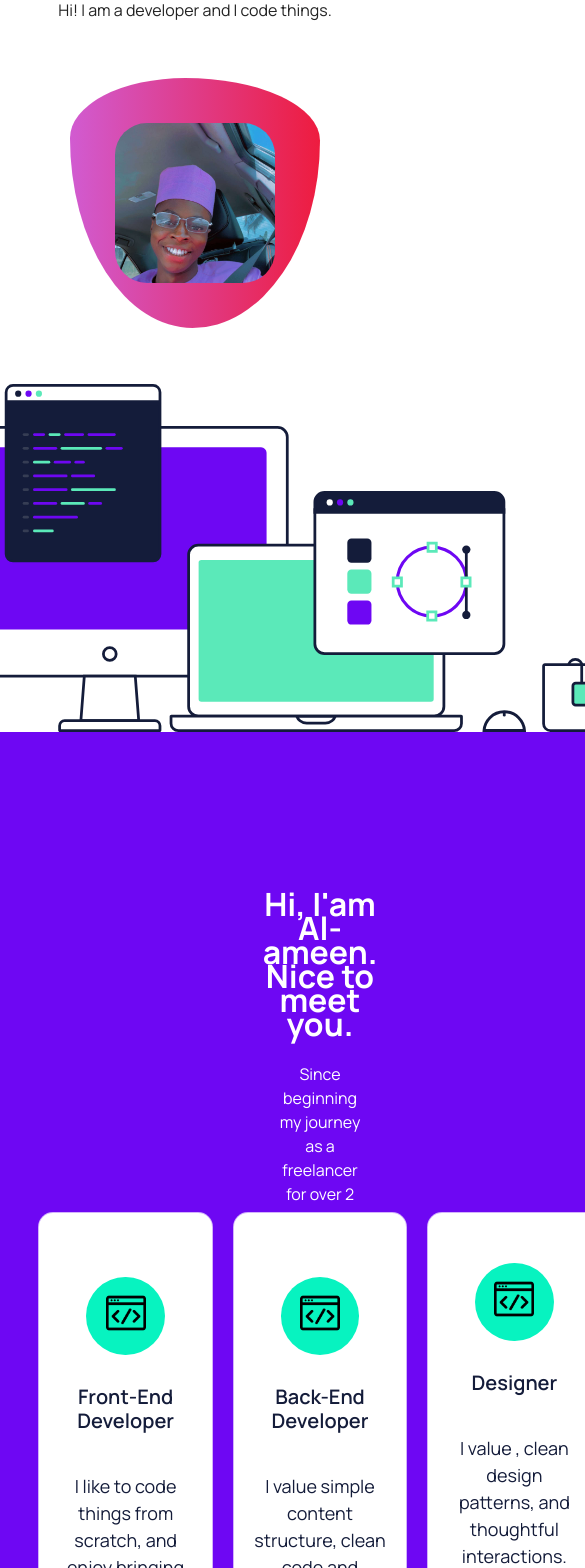
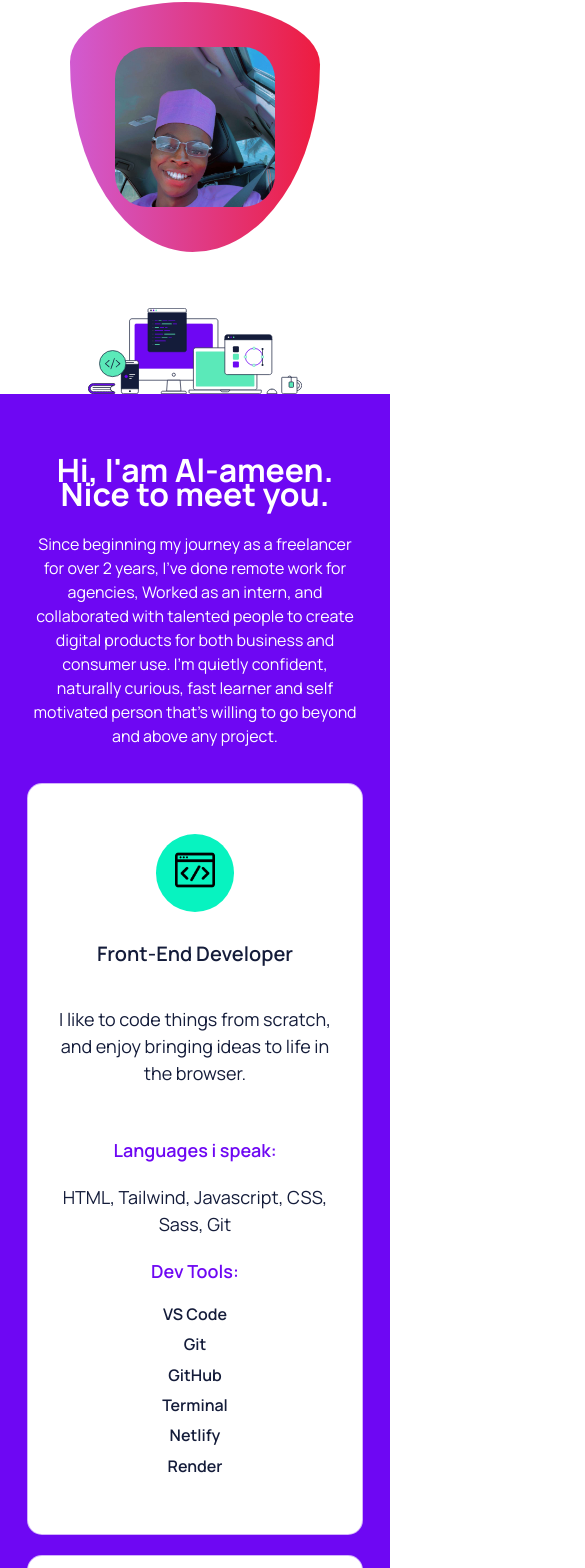
Before and after one commit to alamadrid01/inventory, a React (Vite) app: page / in a window 390 px wide. Shown: the part 408-1976 px from the top of the page, 585 px wide, since content can reach past the window. Built offline with nearby package versions, Linux system fonts and the light colour scheme.

Commit message:
Style: Made the website responsive acrross all screens

```diff
--- a/src/App.css
+++ b/src/App.css
@@ -1,7 +1,5 @@
 #root {
-  max-width: 1280px;
-  margin: 0 auto;
-  padding: 2rem;
+  max-width: 1440px;
   text-align: center;
 }
 
--- a/src/components/Home.jsx
+++ b/src/components/Home.jsx
@@ -4,10 +4,11 @@ import HeroSection from './HeroSection'
 import Startup from './Startup'
 import Testimonies from './Testimonies'
 import Work from './Work'
+import "./styles/Home.scss"
 
 function Home() {
   return (
-    <div>
+    <div className='home'>
         <HeroSection />
         <Work />
         <Startup />
--- a/src/components/Testimonies.jsx
+++ b/src/components/Testimonies.jsx
@@ -30,8 +30,7 @@ function Testimonies() {
               <img src={femi} alt="" />
               <p>
                 “It's a real pleasure to work with Al-ameen and we look forward
-                to work with him again. He’s definitely the kind of guy{" "}
-                <developer></developer> you can trust with a project from start
+                to work with him again. He’s definitely the kind of guy you can trust with a project from start
                 to finish.”
               </p>
               <h3>Bamifemi </h3>
--- a/src/components/styles/Collaboration.scss
+++ b/src/components/styles/Collaboration.scss
@@ -53,3 +53,13 @@
         }
     }
 }
+@media (max-width: 1200px){
+    .collaboration{
+        margin-top: 48rem;
+    }
+}
+@media (max-width: 780px){
+    .collaboration{
+        margin-top: 5rem;
+    }
+}
--- a/src/components/styles/HeroSection.scss
+++ b/src/components/styles/HeroSection.scss
@@ -8,6 +8,8 @@
     // padding: 1rem calc((90vw - 1000px) / 2);
     //   height: 78vh;
     padding-top: 5rem;
+    padding-left: 5rem;
+    padding-right: 5rem;
     display: flex;
     justify-content: center;
     align-items: center;
@@ -36,22 +38,26 @@
       justify-content: center;
       align-items: center;
       position: relative;
+      // max-width: 100%;
+
 
       img {
         width: 160px;
         height: 160px;
         object-fit: cover;
         border-radius: 20%;
+
       }
     }
     .hero-image {
-      max-width: 860px;
+      height: auto;
+      max-width: 63%;
     }
   }
   .about {
     position: relative;
     background: #6e07f3;
-    padding: 10rem 20rem 20rem;
+    padding: 10% 20% 20%;
     display: flex;
     justify-content: center;
     align-items: center;
@@ -71,16 +77,17 @@
     }
 
     .card_holder {
-      top: 25rem;
-      width: 88%;
+      // top: 25rem;
+      bottom: -115%;
+      max-width: 100%;
       position: absolute;
       display: flex;
       justify-content: space-around;
       gap: 20px;
-      padding: 5rem;
+      padding: 5%;
+
 
       .card {
-        width: 350px;
         border: .3px solid  #6d07f34f;
         border-radius: 15px;
         padding: 50px 20px;
@@ -144,4 +151,56 @@
       }
     }
   }
+  @media (max-width: 1024px){
+      .about{
+        .card_holder{
+          top: 20rem;
+          gap: 0;
+        }
+      }
+  }
+  @media (max-width: 780px){
+    .about{
+
+      .card_holder{
+        width: 100%;
+        align-items: center;
+        flex-direction: column;
+        gap: 20px;
+        position: relative;
+        top: 1.2rem;
+        bottom: 0;
+      }
+      .card{
+        width: 100%;
+        max-width: 90%;
+      }
+    }
 }
+  @media (min-width: 780px){
+    .about{
+      .card{
+        width: 350px;
+      }
+    }
+}
+
+  @media (max-width: 768px){
+    .heroSection{
+      h1{
+        font-size: 2rem;
+      }
+      p{
+        font-size: 1.25rem;
+      }
+      .hero-image{
+        max-width: 93%;
+      }
+    }
+    .about{
+      padding: 4rem 2rem 8rem;
+    }
+  }
+
+
+}
--- a/src/components/styles/Home.scss
+++ b/src/components/styles/Home.scss
@@ -1,3 +1,6 @@
 .home{
-
+    margin: 0 auto;
+    max-width: 1440px;
+    box-sizing: border-box;
+    overflow: hidden;
 }
--- a/src/components/styles/Navbar.scss
+++ b/src/components/styles/Navbar.scss
@@ -53,4 +53,23 @@ nav{
         }
     }
   }
+
 }
+
+@media (max-width: 1024px){
+  nav{
+    padding-left: 2rem;
+    padding-right: 2rem;
+
+  }
+}
+
+@media (max-width: 600px){
+  nav{
+    margin-bottom: -1.5rem;
+  .right{
+   display: none;
+
+  }
+}
+}
--- a/src/components/styles/Startup.scss
+++ b/src/components/styles/Startup.scss
@@ -2,7 +2,7 @@
     top: 30rem;
     position: relative;
     background: #6e07f3;
-    padding: 10rem 20rem 15rem;
+    padding: 10% 20% 15%;
     display: flex;
     justify-content: center;
     align-items: center;
@@ -25,7 +25,6 @@
         padding: 0 10px;
         box-sizing: border-box;
         display: flex;
-        flex-wrap: wrap;
         justify-content: center;
         align-items: center;
         gap: 20px;
@@ -35,7 +34,6 @@
         top: 23em;
 
         .card{
-            width: 360px;
             // height: 350px;
             margin-bottom: 8rem;
             border: 1px solid #6d07f34f;
@@ -98,3 +96,42 @@
         }
     }
 }
+@media (max-width: 1024px){
+    .startup{
+     .card-holder{
+      gap: 0;
+     }
+    }
+}
+@media (min-width: 1024px){
+    .startup{
+      margin-bottom: 50rem;
+    }
+}
+@media (min-width: 780px){
+  .startup{
+    .card_holder{
+      .card{
+        width: 360px;
+      }
+    }
+  }
+}
+@media (max-width: 780px){
+    .startup{
+      top: 2rem;
+      padding-left: 2rem;
+      padding-right: 2rem;
+
+      .card-holder{
+        top: 1rem;
+        flex-direction: column;
+        position: relative;
+        gap: 20px;
+        .card{
+          margin-bottom: 0;
+          width: 100%;
+        }
+      }
+    }
+}
--- a/src/components/styles/Testimonies.scss
+++ b/src/components/styles/Testimonies.scss
@@ -1,10 +1,13 @@
 .Testimony{
     position: relative;
+    display: flex;
+    align-items: center;
+    justify-content: center;
   .project{
+    margin: 0 50px;
     position: absolute;
-    bottom: -10rem;
+    bottom: -6rem;
     padding:0 50px ;
-    margin: 1rem calc((90vw - 1000px) / 2);
     height: 8rem;
     background-color: #141c3a;
     color: white;
@@ -62,6 +65,7 @@
 }
 
 .mySwiper {
+  max-width: 80%;
   width: 900px;
 
   .swiper-content {
--- a/src/components/styles/Work.scss
+++ b/src/components/styles/Work.scss
@@ -28,7 +28,6 @@
         padding: 0 10px;
         box-sizing: border-box;
         display: flex;
-        flex-wrap: wrap;
         justify-content: center;
         align-items: center;
         gap: 20px;
@@ -38,8 +37,6 @@
         top: 8rem;
 
         .card{
-            width: 360px;
-            // height: 350px;
             margin-bottom: 8rem;
             border: 1px solid #6d07f34f;
             border-radius: 15px;
@@ -92,3 +89,40 @@
         }
     }
 }
+@media (max-width: 1024px){
+    .work{
+        .card-holder{
+            gap: 0;
+        }
+    }
+}
+@media (min-width: 780px){
+    .work{
+        .card-holder{
+            .card{
+                width: 360px;
+            }
+        }
+    }
+}
+@media (max-width: 780px){
+    .work{
+        margin-top: 5rem;
+        padding: 2rem;
+
+        p{
+            flex-direction: column;
+            gap: 5px;
+        }
+        .card-holder{
+            top: 1rem;
+            position: relative;
+            gap: 20px;
+            flex-direction: column;
+
+            .card{
+                margin-bottom: 0;
+            }
+        }
+    }
+}
```
